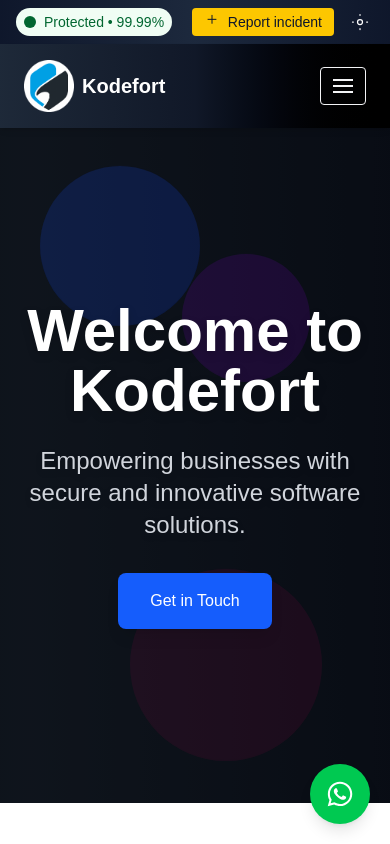
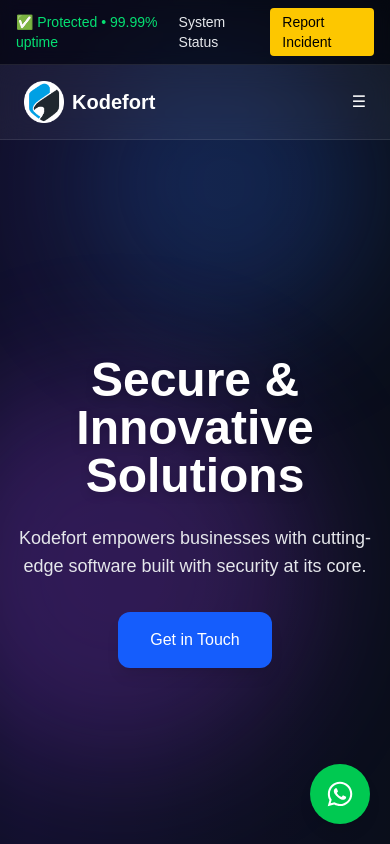
Before and after one commit to Kundan2142/Kodefort, a Next.js app: page / in a window 390 px wide. Shown: the top 844 px of the page. Built offline with nearby package versions, Linux system fonts and the light colour scheme.

Commit message:
added code for hero section

```diff
--- a/src/app/layout.tsx
+++ b/src/app/layout.tsx
@@ -3,6 +3,8 @@ import "./globals.css";
 import { ReactNode } from "react";
 import Navbar from "../components/Navbar";
 import Footer from "@/components/Footer";
+import { Touchpad } from "lucide-react";
+import TopBar from "@/components/topbar";
 
 
 
@@ -20,6 +22,7 @@ export default function RootLayout({ children }: { children: ReactNode }) {
   return (
     <html lang="en">
       <body className="bg-gray-50 text-gray-900">
+
         <Navbar />
         <main className="container mx-auto px-4">{children}</main>
         <Footer />
--- a/src/app/page.tsx
+++ b/src/app/page.tsx
@@ -12,7 +12,7 @@ import RecentCyberAttacks from "@/components/attacks";
 export default function Home() {
   return (
     <>
-      <Hero />
+      {/* <Hero /> */}
       <RecentCyberAttacks/>
       <Services />
       <Technologies />
--- a/src/components/Navbar.tsx
+++ b/src/components/Navbar.tsx
@@ -204,198 +204,326 @@
 
 
 
+// "use client";
+// import Link from "next/link";
+// import Image from "next/image";
+// import { usePathname } from "next/navigation";
+// import { useState, useEffect } from "react";
+
+// /**
+//  * Navbar with Top Status Bar
+//  * - Top slim bar: shows security status (DDoS / Uptime), quick links, and report button.
+//  * - Main nav: your original navbar (logo, links, mobile menu)
+//  *
+//  * Replace your existing Navbar with this file.
+//  */
+
+// export default function Navbar() {
+//   const pathname = usePathname();
+//   const [isOpen, setIsOpen] = useState(false);
+
+//   // Simulated status states (for demo). Replace with real API calls if needed.
+//   const [ddosStatus, setDdosStatus] = useState<"protected" | "under-attack" | "unknown">("protected");
+//   const [uptime, setUptime] = useState<string>("99.99%");
+
+//   // Example: simulate a short status refresh on mount (you can replace with fetch to a status endpoint)
+//   useEffect(() => {
+//     // placeholder: if you want to poll, do it here. currently keeps "protected".
+//     const id = setInterval(() => {
+//       // keep stable in demo
+//       setDdosStatus("protected");
+//       setUptime("99.99%");
+//     }, 60_000);
+//     return () => clearInterval(id);
+//   }, []);
+
+//   // Navigation links
+//   const navLinks = [
+//     { name: "Services", href: "/#services" },
+//     { name: "About", href: "/#about" },
+//     { name: "Technologies", href: "/#technologies" },
+//     { name: "Team", href: "/#team" },
+//     { name: "Contact", href: "/contact" },
+//     { name: "XSS Safe Demo", href: "/xss-safe-demo" },
+//     { name: "Recent Attacks", href: "/recent-attacks" }, // added quick link
+//   ];
+
+//   // status badge UI
+//   function StatusBadge() {
+//     if (ddosStatus === "protected") {
+//       return (
+//         <span className="inline-flex items-center gap-2 bg-green-50 text-green-800 px-2 py-1 rounded-full text-sm font-medium">
+//           <svg className="w-3 h-3" viewBox="0 0 8 8" fill="none" aria-hidden>
+//             <circle cx="4" cy="4" r="4" fill="currentColor" />
+//           </svg>
+//           Protected • {uptime}
+//         </span>
+//       );
+//     }
+//     if (ddosStatus === "under-attack") {
+//       return (
+//         <span className="inline-flex items-center gap-2 bg-red-50 text-red-800 px-2 py-1 rounded-full text-sm font-semibold">
+//           <svg className="w-3 h-3" viewBox="0 0 8 8" fill="none" aria-hidden>
+//             <circle cx="4" cy="4" r="4" fill="currentColor" />
+//           </svg>
+//           Under DDoS — Mitigation Active
+//         </span>
+//       );
+//     }
+//     return (
+//       <span className="inline-flex items-center gap-2 bg-gray-100 text-gray-700 px-2 py-1 rounded-full text-sm">
+//         <svg className="w-3 h-3" viewBox="0 0 8 8" fill="none" aria-hidden>
+//           <circle cx="4" cy="4" r="4" fill="currentColor" />
+//         </svg>
+//         Status unknown
+//       </span>
+//     );
+//   }
+
+//   return (
+//     <header>
+//       {/* Top status bar */}
+//       <div className="bg-gradient-to-r from-slate-900 via-slate-800 to-slate-900 text-white">
+//         <div className="container mx-auto flex items-center justify-between px-4 py-2 text-sm">
+//           <div className="flex items-center gap-4">
+//             {/* Status badge */}
+//             <StatusBadge />
+
+//             {/* Quick links */}
+//             <nav aria-label="quick links" className="hidden sm:flex gap-3">
+//               <Link href="/security" className="hover:underline text-slate-200">Security</Link>
+//               <Link href="/recent-attacks" className="hover:underline text-slate-200">Recent attacks</Link>
+//               <Link href="/status" className="hover:underline text-slate-200">System status</Link>
+//             </nav>
+//           </div>
+
+//           <div className="flex items-center gap-3">
+//             <a
+//               href="mailto:kundan@kodefort.com"
+//               className="inline-flex items-center gap-2 bg-yellow-400 text-slate-900 px-3 py-1 rounded hover:bg-yellow-300 font-medium"
+//               aria-label="Report a security incident"
+//             >
+//               <svg className="w-4 h-4" viewBox="0 0 24 24" fill="none" aria-hidden>
+//                 <path d="M12 2v12" stroke="currentColor" strokeWidth="1.5" strokeLinecap="round" strokeLinejoin="round"/>
+//                 <path d="M6 8h12" stroke="currentColor" strokeWidth="1.5" strokeLinecap="round" strokeLinejoin="round"/>
+//               </svg>
+//               Report incident
+//             </a>
+
+//             {/* small utility: theme toggle placeholder */}
+//             <button
+//               title="Toggle theme"
+//               className="p-1 rounded hover:bg-white/10"
+//               onClick={() => {
+//                 // placeholder theme toggle: implement if you have theme state
+//                 document.documentElement.classList.toggle("dark");
+//               }}
+//               aria-label="Toggle theme"
+//             >
+//               <svg className="w-5 h-5 text-white" viewBox="0 0 24 24" fill="none" aria-hidden>
+//                 <path d="M12 3v1" stroke="currentColor" strokeWidth="1.5" strokeLinecap="round" strokeLinejoin="round"/>
+//                 <path d="M21 12h-1" stroke="currentColor" strokeWidth="1.5" strokeLinecap="round" strokeLinejoin="round"/>
+//                 <path d="M12 21v-1" stroke="currentColor" strokeWidth="1.5" strokeLinecap="round" strokeLinejoin="round"/>
+//                 <path d="M3 12h1" stroke="currentColor" strokeWidth="1.5" strokeLinecap="round" strokeLinejoin="round"/>
+//                 <circle cx="12" cy="12" r="3" stroke="currentColor" strokeWidth="1.5"/>
+//               </svg>
+//             </button>
+//           </div>
+//         </div>
+//       </div>
+
+//       {/* Main nav */}
+//       <nav className="bg-gradient-to-r from-gray-800 via-gray-900 to-black text-gray-100 shadow-md sticky top-[38px] z-50">
+//         <div className="container mx-auto flex justify-between items-center py-4 px-6">
+//           {/* Logo */}
+//           <Link href="/" className="flex items-center z-50">
+//             <Image
+//               src="/logo.png"
+//               alt="Kodefort Logo"
+//               width={50}
+//               height={50}
+//               className="mr-2"
+//             />
+//             <span className="text-xl font-bold text-white hover:text-blue-400">Kodefort</span>
+//           </Link>
+
+//           {/* Hamburger button */}
+//           <button
+//             className="sm:hidden flex items-center px-3 py-2 border rounded text-gray-100 border-gray-100 hover:text-blue-400 hover:border-blue-400 z-50"
+//             onClick={() => setIsOpen(!isOpen)}
+//             aria-label={isOpen ? "Close menu" : "Open menu"}
+//           >
+//             <svg className="fill-current h-5 w-5" viewBox="0 0 20 20" xmlns="http://www.w3.org/2000/svg" aria-hidden>
+//               {isOpen ? (
+//                 <path
+//                   fillRule="evenodd"
+//                   d="M4.293 4.293a1 1 0 011.414 0L10 8.586l4.293-4.293a1 1 0 111.414 1.414L11.414 10l4.293 4.293a1 1 0 01-1.414 1.414L10 11.414l-4.293 4.293a1 1 0 01-1.414-1.414L8.586 10 4.293 5.707a1 1 0 010-1.414z"
+//                   clipRule="evenodd"
+//                 />
+//               ) : (
+//                 <path d="M0 3h20v2H0V3zm0 6h20v2H0V9zm0 6h20v2H0v-2z" />
+//               )}
+//             </svg>
+//           </button>
+
+//           {/* Desktop Navigation Links */}
+//           <div className="hidden sm:flex sm:items-center sm:space-x-6">
+//             {navLinks.map((link) => (
+//               <Link
+//                 key={link.name}
+//                 href={link.href}
+//                 className={`text-gray-100 font-medium hover:text-blue-400 ${pathname === link.href ? "text-blue-400 font-semibold" : ""}`}
+//               >
+//                 {link.name}
+//               </Link>
+//             ))}
+//           </div>
+//         </div>
+
+//         {/* Mobile Menu */}
+//         <div className={`sm:hidden overflow-hidden transition-all duration-300 bg-gray-900 shadow-md ${isOpen ? "max-h-60" : "max-h-0"}`}>
+//           <div className="flex flex-col px-6 py-3 space-y-2">
+//             {navLinks.map((link) => (
+//               <Link
+//                 key={link.name}
+//                 href={link.href}
+//                 className={`text-gray-100 font-medium hover:text-blue-400 ${pathname === link.href ? "text-blue-400 font-semibold" : ""}`}
+//                 onClick={() => setIsOpen(false)}
+//               >
+//                 {link.name}
+//               </Link>
+//             ))}
+//           </div>
+//         </div>
+//       </nav>
+//     </header>
+//   );
+// }
+
 "use client";
 import Link from "next/link";
 import Image from "next/image";
 import { usePathname } from "next/navigation";
-import { useState, useEffect } from "react";
+import { useState } from "react";
 
-/**
- * Navbar with Top Status Bar
- * - Top slim bar: shows security status (DDoS / Uptime), quick links, and report button.
- * - Main nav: your original navbar (logo, links, mobile menu)
- *
- * Replace your existing Navbar with this file.
- */
-
-export default function Navbar() {
+export default function HeroWithNavbar() {
   const pathname = usePathname();
   const [isOpen, setIsOpen] = useState(false);
 
-  // Simulated status states (for demo). Replace with real API calls if needed.
-  const [ddosStatus, setDdosStatus] = useState<"protected" | "under-attack" | "unknown">("protected");
-  const [uptime, setUptime] = useState<string>("99.99%");
-
-  // Example: simulate a short status refresh on mount (you can replace with fetch to a status endpoint)
-  useEffect(() => {
-    // placeholder: if you want to poll, do it here. currently keeps "protected".
-    const id = setInterval(() => {
-      // keep stable in demo
-      setDdosStatus("protected");
-      setUptime("99.99%");
-    }, 60_000);
-    return () => clearInterval(id);
-  }, []);
-
-  // Navigation links
   const navLinks = [
     { name: "Services", href: "/#services" },
     { name: "About", href: "/#about" },
     { name: "Technologies", href: "/#technologies" },
     { name: "Team", href: "/#team" },
     { name: "Contact", href: "/contact" },
-    { name: "XSS Safe Demo", href: "/xss-safe-demo" },
-    { name: "Recent Attacks", href: "/recent-attacks" }, // added quick link
   ];
 
-  // status badge UI
-  function StatusBadge() {
-    if (ddosStatus === "protected") {
-      return (
-        <span className="inline-flex items-center gap-2 bg-green-50 text-green-800 px-2 py-1 rounded-full text-sm font-medium">
-          <svg className="w-3 h-3" viewBox="0 0 8 8" fill="none" aria-hidden>
-            <circle cx="4" cy="4" r="4" fill="currentColor" />
-          </svg>
-          Protected • {uptime}
-        </span>
-      );
-    }
-    if (ddosStatus === "under-attack") {
-      return (
-        <span className="inline-flex items-center gap-2 bg-red-50 text-red-800 px-2 py-1 rounded-full text-sm font-semibold">
-          <svg className="w-3 h-3" viewBox="0 0 8 8" fill="none" aria-hidden>
-            <circle cx="4" cy="4" r="4" fill="currentColor" />
-          </svg>
-          Under DDoS — Mitigation Active
-        </span>
-      );
-    }
-    return (
-      <span className="inline-flex items-center gap-2 bg-gray-100 text-gray-700 px-2 py-1 rounded-full text-sm">
-        <svg className="w-3 h-3" viewBox="0 0 8 8" fill="none" aria-hidden>
-          <circle cx="4" cy="4" r="4" fill="currentColor" />
-        </svg>
-        Status unknown
-      </span>
-    );
-  }
+  return (
+    <header className="relative h-screen overflow-hidden">
+      {/* Background gradient */}
+      <div className="absolute inset-0 bg-gradient-to-r from-[#0f172a] via-[#1e1b4b] to-[#0f172a] animate-gradient-x"></div>
+      <div className="absolute inset-0 bg-black/40"></div>
 
-  return (
-    <header>
-      {/* Top status bar */}
-      <div className="bg-gradient-to-r from-slate-900 via-slate-800 to-slate-900 text-white">
-        <div className="container mx-auto flex items-center justify-between px-4 py-2 text-sm">
+      {/* Subtle glowing orbs */}
+      <div className="absolute top-0 left-0 w-full h-full pointer-events-none">
+        <div className="absolute w-72 h-72 bg-blue-500/20 rounded-full blur-3xl top-10 left-20"></div>
+        <div className="absolute w-96 h-96 bg-purple-500/20 rounded-full blur-3xl bottom-20 right-20"></div>
+      </div>
+
+      {/* Top Status Bar */}
+      <div className="relative z-20 bg-black/40 backdrop-blur-sm text-white text-sm border-b border-white/10">
+        <div className="container mx-auto flex justify-between items-center px-4 py-2">
+          <span className="text-green-400 font-medium">✅ Protected • 99.99% uptime</span>
           <div className="flex items-center gap-4">
-            {/* Status badge */}
-            <StatusBadge />
-
-            {/* Quick links */}
-            <nav aria-label="quick links" className="hidden sm:flex gap-3">
-              <Link href="/security" className="hover:underline text-slate-200">Security</Link>
-              <Link href="/recent-attacks" className="hover:underline text-slate-200">Recent attacks</Link>
-              <Link href="/status" className="hover:underline text-slate-200">System status</Link>
-            </nav>
-          </div>
-
-          <div className="flex items-center gap-3">
+            <Link href="/status" className="hover:underline text-gray-200">System Status</Link>
             <a
-              href="mailto:kundan@kodefort.com"
-              className="inline-flex items-center gap-2 bg-yellow-400 text-slate-900 px-3 py-1 rounded hover:bg-yellow-300 font-medium"
-              aria-label="Report a security incident"
+              href="mailto:security@kodefort.com"
+              className="bg-yellow-400 text-black px-3 py-1 rounded font-medium hover:bg-yellow-300"
             >
-              <svg className="w-4 h-4" viewBox="0 0 24 24" fill="none" aria-hidden>
-                <path d="M12 2v12" stroke="currentColor" strokeWidth="1.5" strokeLinecap="round" strokeLinejoin="round"/>
-                <path d="M6 8h12" stroke="currentColor" strokeWidth="1.5" strokeLinecap="round" strokeLinejoin="round"/>
-              </svg>
-              Report incident
+              Report Incident
             </a>
-
-            {/* small utility: theme toggle placeholder */}
-            <button
-              title="Toggle theme"
-              className="p-1 rounded hover:bg-white/10"
-              onClick={() => {
-                // placeholder theme toggle: implement if you have theme state
-                document.documentElement.classList.toggle("dark");
-              }}
-              aria-label="Toggle theme"
-            >
-              <svg className="w-5 h-5 text-white" viewBox="0 0 24 24" fill="none" aria-hidden>
-                <path d="M12 3v1" stroke="currentColor" strokeWidth="1.5" strokeLinecap="round" strokeLinejoin="round"/>
-                <path d="M21 12h-1" stroke="currentColor" strokeWidth="1.5" strokeLinecap="round" strokeLinejoin="round"/>
-                <path d="M12 21v-1" stroke="currentColor" strokeWidth="1.5" strokeLinecap="round" strokeLinejoin="round"/>
-                <path d="M3 12h1" stroke="currentColor" strokeWidth="1.5" strokeLinecap="round" strokeLinejoin="round"/>
-                <circle cx="12" cy="12" r="3" stroke="currentColor" strokeWidth="1.5"/>
-              </svg>
-            </button>
           </div>
         </div>
       </div>
 
-      {/* Main nav */}
-      <nav className="bg-gradient-to-r from-gray-800 via-gray-900 to-black text-gray-100 shadow-md sticky top-[38px] z-50">
+      {/* Navbar */}
+      <nav className="relative z-20 backdrop-blur-md bg-white/5 border-b border-white/10">
         <div className="container mx-auto flex justify-between items-center py-4 px-6">
           {/* Logo */}
-          <Link href="/" className="flex items-center z-50">
-            <Image
-              src="/logo.png"
-              alt="Kodefort Logo"
-              width={50}
-              height={50}
-              className="mr-2"
-            />
-            <span className="text-xl font-bold text-white hover:text-blue-400">Kodefort</span>
+          <Link href="/" className="flex items-center">
+            <Image src="/logo.png" alt="Kodefort Logo" width={40} height={40} />
+            <span className="ml-2 text-xl font-bold text-white">Kodefort</span>
           </Link>
 
-          {/* Hamburger button */}
-          <button
-            className="sm:hidden flex items-center px-3 py-2 border rounded text-gray-100 border-gray-100 hover:text-blue-400 hover:border-blue-400 z-50"
-            onClick={() => setIsOpen(!isOpen)}
-            aria-label={isOpen ? "Close menu" : "Open menu"}
-          >
-            <svg className="fill-current h-5 w-5" viewBox="0 0 20 20" xmlns="http://www.w3.org/2000/svg" aria-hidden>
-              {isOpen ? (
-                <path
-                  fillRule="evenodd"
-                  d="M4.293 4.293a1 1 0 011.414 0L10 8.586l4.293-4.293a1 1 0 111.414 1.414L11.414 10l4.293 4.293a1 1 0 01-1.414 1.414L10 11.414l-4.293 4.293a1 1 0 01-1.414-1.414L8.586 10 4.293 5.707a1 1 0 010-1.414z"
-                  clipRule="evenodd"
-                />
-              ) : (
-                <path d="M0 3h20v2H0V3zm0 6h20v2H0V9zm0 6h20v2H0v-2z" />
-              )}
-            </svg>
-          </button>
-
-          {/* Desktop Navigation Links */}
-          <div className="hidden sm:flex sm:items-center sm:space-x-6">
+          {/* Links (Desktop) */}
+          <div className="hidden sm:flex gap-6">
             {navLinks.map((link) => (
               <Link
                 key={link.name}
                 href={link.href}
-                className={`text-gray-100 font-medium hover:text-blue-400 ${pathname === link.href ? "text-blue-400 font-semibold" : ""}`}
+                className={`text-gray-200 hover:text-blue-400 transition ${
+                  pathname === link.href ? "text-blue-400 font-semibold" : ""
+                }`}
               >
                 {link.name}
               </Link>
             ))}
           </div>
+
+          {/* Mobile menu button */}
+          <button
+            className="sm:hidden text-white"
+            onClick={() => setIsOpen(!isOpen)}
+          >
+            ☰
+          </button>
         </div>
 
         {/* Mobile Menu */}
-        <div className={`sm:hidden overflow-hidden transition-all duration-300 bg-gray-900 shadow-md ${isOpen ? "max-h-60" : "max-h-0"}`}>
-          <div className="flex flex-col px-6 py-3 space-y-2">
+        {isOpen && (
+          <div className="sm:hidden bg-black/80 backdrop-blur-md">
             {navLinks.map((link) => (
               <Link
                 key={link.name}
                 href={link.href}
-                className={`text-gray-100 font-medium hover:text-blue-400 ${pathname === link.href ? "text-blue-400 font-semibold" : ""}`}
+                className="block px-6 py-3 text-white hover:text-blue-400"
                 onClick={() => setIsOpen(false)}
               >
                 {link.name}
               </Link>
             ))}
           </div>
-        </div>
+        )}
       </nav>
+
+      {/* Hero Content */}
+      <div className="relative z-10 flex flex-col items-center justify-center h-[calc(100%-100px)] text-center px-4">
+        <h1 className="text-5xl md:text-7xl font-extrabold text-white drop-shadow-lg">
+          Secure & Innovative Solutions
+        </h1>
+        <p className="mt-6 text-lg md:text-2xl text-gray-200 max-w-2xl mx-auto">
+          Kodefort empowers businesses with cutting-edge software built with security at its core.
+        </p>
+        <a
+          href="/contact"
+          className="mt-8 inline-block bg-blue-600 text-white px-8 py-4 rounded-xl shadow-lg hover:bg-blue-700 transition"
+        >
+          Get in Touch
+        </a>
+      </div>
+
+      {/* Animations */}
+      <style jsx>{`
+        @keyframes gradient-x {
+          0% { background-position: 0% 50%; }
+          50% { background-position: 100% 50%; }
+          100% { background-position: 0% 50%; }
+        }
+        .animate-gradient-x {
+          background-size: 200% 200%;
+          animation: gradient-x 20s ease infinite;
+        }
+      `}</style>
     </header>
   );
 }
--- /dev/null
+++ b/src/components/topbar.tsx
@@ -0,0 +1,27 @@
+"use client";
+
+import Link from "next/link";
+
+export default function TopBar() {
+  return (
+    <div className="w-full bg-gradient-to-r from-slate-900 via-slate-800 to-slate-900 text-white text-sm">
+      <div className="max-w-7xl mx-auto flex justify-between items-center px-4 py-2">
+        {/* Left: status */}
+        <span className="text-green-400 font-medium">🛡️ Protected • Uptime 99.99%</span>
+
+        {/* Right: quick links */}
+        <div className="flex gap-4">
+          <Link href="/security" className="hover:underline">Security</Link>
+          <Link href="/recent-attacks" className="hover:underline">Recent Attacks</Link>
+          <Link href="/status" className="hover:underline">System Status</Link>
+          <a
+            href="mailto:kundan@kodefort.com"
+            className="bg-yellow-400 text-black px-3 py-1 rounded hover:bg-yellow-300 font-medium"
+          >
+            Report Incident
+          </a>
+        </div>
+      </div>
+    </div>
+  );
+}
```
Also changed, not shown: src/components/Hero.tsx (line endings or trailing spaces).
